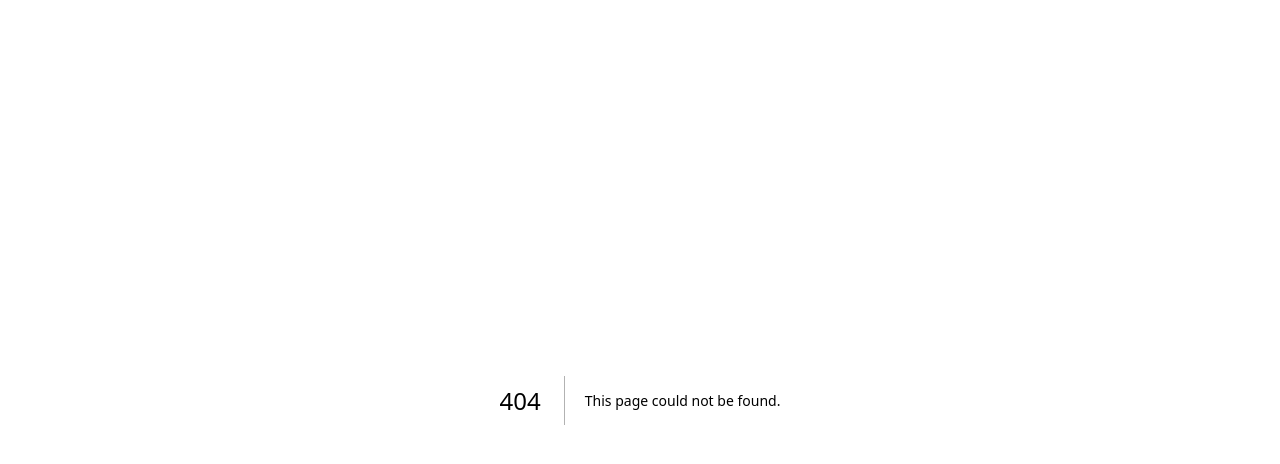
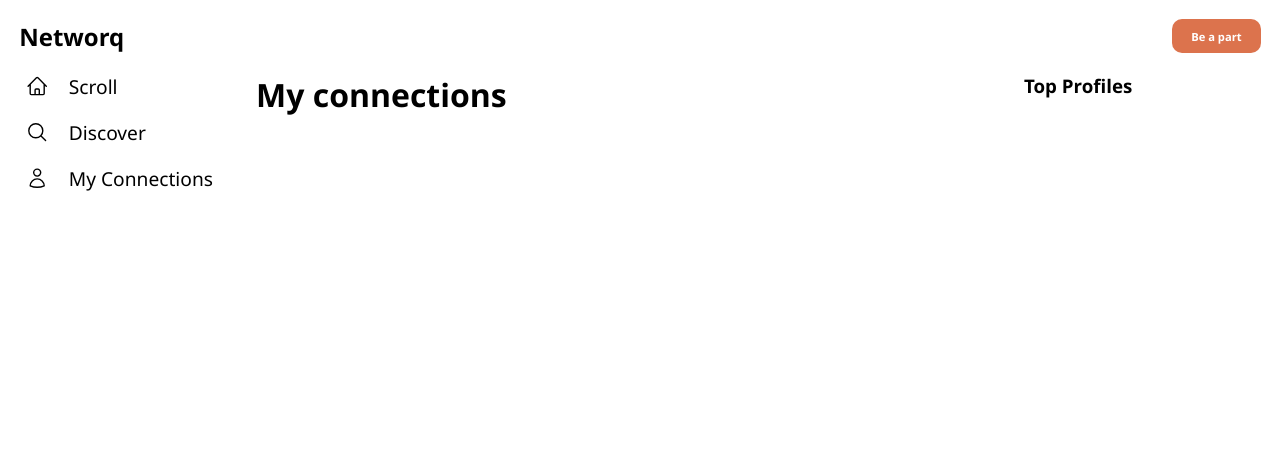
Before and after one commit to derek-aman/socialmedia, a Next.js app in the folder frontend/: page /my_connections in a window 1280 px wide. Before the commit this address had no page. Shown: the top 464 px of the page. Built offline with nearby package versions, Linux system fonts and the light colour scheme; sample sign-in values are in the browser's storage.

Commit message:
Dashboard actions

```diff
--- a/frontend/src/config/redux/action/authAction/index.js
+++ b/frontend/src/config/redux/action/authAction/index.js
@@ -62,3 +62,17 @@ export const getAboutUser = createAsyncThunk(
         }
     }
 )
+
+export const getAllUsers = createAsyncThunk(
+    "user/getAllUsers",
+    async (_N_E_STYLE_LOAD, thunkAPI) => {
+        try{
+            const response = await clientServer.get("/user/get_all_users")
+            return thunkAPI.fulfillWithValue(response.data)
+
+
+        } catch (err){
+            return thunkAPI.rejectWithValue(err.response.data)
+        }
+    }
+)
--- a/frontend/src/config/redux/reducer/authReducer/index.js
+++ b/frontend/src/config/redux/reducer/authReducer/index.js
@@ -1,7 +1,7 @@
 
 
 import { createSlice } from "@reduxjs/toolkit"
-import { getAboutUser, loginUser, registerUser } from "../../action/authAction"
+import { getAboutUser, loginUser, registerUser , getAllUsers} from "../../action/authAction"
 
 
 const initialState = {
@@ -11,9 +11,12 @@ const initialState = {
     isLoading:false,
     loggedIn:false,
     message:"",
+    isTokenThere:false,
     profileFetched:false,
     connections: [],
-    connectionRequest: []
+    connectionRequest: [],
+    all_users: [],
+    all_profiles_fetched:false
 }
 
 const authSlice = createSlice({
@@ -26,6 +29,12 @@ const authSlice = createSlice({
         },
         emptyMessage: (state) => {
             state.message = ""
+        },
+        setTokenIsThere: (state) => {
+            state.isTokenThere = true
+        },
+        setTokenIsNotThere: (state) => {
+            state.isTokenThere = false
         }
     },
     extraReducers:(builder) => {
@@ -73,9 +82,14 @@ const authSlice = createSlice({
             state.user = action.payload;
 
         })
+        .addCase(getAllUsers.fulfilled, (state, action) => {
+            state.isLoading = false;
+            state.isError = false;
+            state.all_users = action.payload
+        })
     }
 })
 
-export const {reset, emptyMessage} = authSlice.actions
+export const {reset, emptyMessage , setTokenIsThere , setTokenIsNotThere} = authSlice.actions
 
 export default authSlice.reducer
--- a/frontend/src/layout/DashboardLayout/index.jsx
+++ b/frontend/src/layout/DashboardLayout/index.jsx
@@ -1,21 +1,38 @@
-import React from 'react'
+import React, { useEffect } from 'react'
 import styles from './index.module.css'
+import { useRouter } from 'next/router'
+import { setTokenIsThere } from '@/config/redux/reducer/authReducer';
+import { useDispatch } from 'react-redux';
 
 const DashboardLayout = ({children}) => {
+  const router = useRouter();
+  const dispatch = useDispatch();
+
+  useEffect(() => {
+          if(localStorage.getItem('token') === null){
+          router.push('/login')
+          }
+          dispatch(setTokenIsThere());
+      })
+
   return (
     <div>
     <div className={styles.container}>
             <div className={styles.homeContainer}>
                 <div className={styles.homeContainer_leftBar}>
-                    <div>
-                        <div className={styles.sideBarOptions}>
+
+                        <div onClick={() => {
+                          router.push('/dashboard')
+                        }} className={styles.sideBarOptions}>
                         <svg xmlns="http://www.w3.org/2000/svg" fill="none" viewBox="0 0 24 24" strokeWidth={1.5} stroke="currentColor" className="size-6">
   <path strokeLinecap="round" strokeLinejoin="round" d="m2.25 12 8.954-8.955c.44-.439 1.152-.439 1.591 0L21.75 12M4.5 9.75v10.125c0 .621.504 1.125 1.125 1.125H9.75v-4.875c0-.621.504-1.125 1.125-1.125h2.25c.621 0 1.125.504 1.125 1.125V21h4.125c.621 0 1.125-.504 1.125-1.125V9.75M8.25 21h8.25" />
 </svg>
                         <p>Scroll</p>
 
                     </div>
-                    <div className={styles.sideBarOptions}>
+                    <div onClick={() => {
+                          router.push('/discover')
+                        }} className={styles.sideBarOptions}>
                        <svg xmlns="http://www.w3.org/2000/svg" fill="none" viewBox="0 0 24 24" strokeWidth={1.5} stroke="currentColor" className="size-6">
                         <path strokeLinecap="round" strokeLinejoin="round" d="m21 21-5.197-5.197m0 0A7.5 7.5 0 1 0 5.196 5.196a7.5 7.5 0 0 0 10.607 10.607Z" />
                        </svg>
@@ -23,14 +40,26 @@ const DashboardLayout = ({children}) => {
                         <p>Discover</p>
 
                     </div>
+
+                    <div onClick={() => {
+                          router.push('/my_connections')
+                        }} className={styles.sideBarOptions}>
+                       <svg xmlns="http://www.w3.org/2000/svg" fill="none" viewBox="0 0 24 24" strokeWidth={1.5} stroke="currentColor" className="size-6">
+                          <path strokeLinecap="round" strokeLinejoin="round" d="M15.75 6a3.75 3.75 0 1 1-7.5 0 3.75 3.75 0 0 1 7.5 0ZM4.501 20.118a7.5 7.5 0 0 1 14.998 0A17.933 17.933 0 0 1 12 21.75c-2.676 0-5.216-.584-7.499-1.632Z" />
+                        </svg>
+
+
+                        <p>My Connections</p>
+
                     </div>
+
 
                 </div>
                 <div className={styles.homeContainer_feedContainer}>
                 {children}
                 </div>
                  <div className={styles.homeContainer_extraContainer}>
-
+                        <h3>Top Profiles</h3>
                  </div>
             </div>
         </div>
--- a/frontend/src/layout/DashboardLayout/index.module.css
+++ b/frontend/src/layout/DashboardLayout/index.module.css
@@ -18,17 +18,18 @@
 .sideBarOptions{
     display: flex;
     align-items: center;
-    font-size: 1.3rem;
+    font-size: 1.2rem;
     gap: 1.3rem;
     width: 80%;
     max-width: 80%;
     margin: 0 auto;
     cursor: pointer;
+    transition: all 0.2s;
 }
 
 
 .sideBarOptions:hover{
-    transform: scale(1.01);
+    transform: scale(1.04);
 }
 .sideBarOptions > svg {
    height: 1.4rem;
--- /dev/null
+++ b/frontend/src/pages/my_connections/index.jsx
@@ -0,0 +1,17 @@
+import React from 'react'
+import UserLayout from '@/layout/UserLayout'
+import DashboardLayout from '@/layout/DashboardLayout'
+
+const MyConnectionsPage = () => {
+  return (
+    <UserLayout>
+        <DashboardLayout>
+            <div>
+                <h1>My connections</h1>
+            </div>
+        </DashboardLayout>
+    </UserLayout>
+  )
+}
+
+export default MyConnectionsPage
```
Also changed, not shown: frontend/src/pages/dashboard/index.jsx (+11 -10 lines), frontend/src/pages/discover/index.jsx (added, +27 -0 lines).
